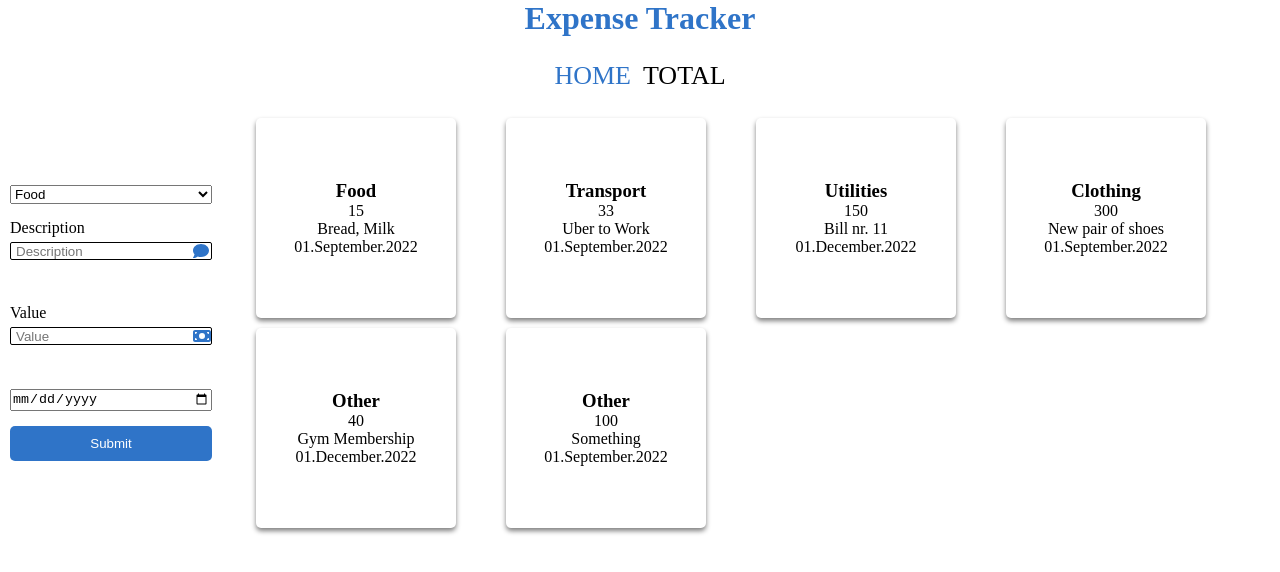
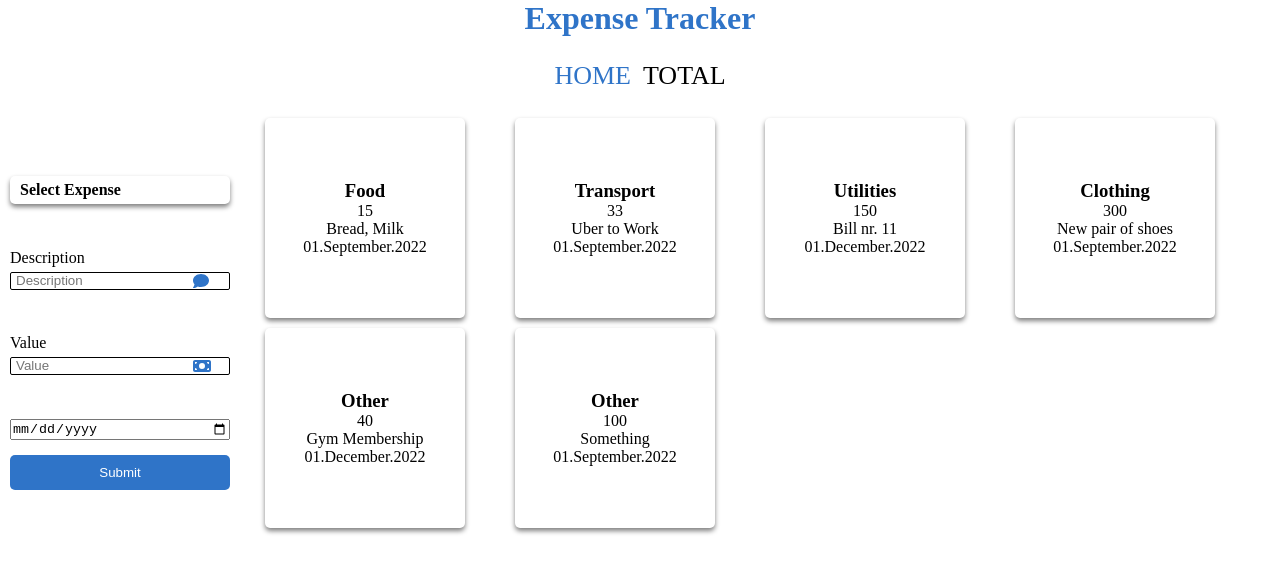
Before and after one commit to labasfrane/expense-tracker, a React (Create React App) app: page / in a window 1280 px wide. Shown: the top 572 px of the page. Built offline with nearby package versions, Linux system fonts and the light colour scheme; data requests are answered from the project's data file.

Commit message:
Added DropDown Component

```diff
--- /dev/null
+++ b/src/components/DropDown/index.jsx
@@ -0,0 +1,42 @@
+import { useState } from "react";
+
+import "./index.scss";
+
+const DropDown = ({ data }) => {
+  const [isOpen, setIsOpen] = useState(false);
+  const [selectedOption, setSelectedOption] = useState(null);
+  console.log(selectedOption);
+
+  const toggle = () => {
+    setIsOpen((prevOpen) => !prevOpen);
+  };
+
+  const onOptionClicked = (value) => {
+    setSelectedOption(value);
+    setIsOpen(false);
+    console.log(selectedOption);
+  };
+
+  return (
+    <div className="dropdown">
+      <div onClick={toggle} className="dropdown__header">
+        Select Expense
+      </div>
+      {isOpen && (
+        <ul className="dropdown__list">
+          {data.map((option) => (
+            <li
+              className="dropdown__list--item"
+              onClick={() => onOptionClicked(option)}
+              key={Math.random()}
+            >
+              {option}
+            </li>
+          ))}
+        </ul>
+      )}
+    </div>
+  );
+};
+
+export default DropDown;
--- /dev/null
+++ b/src/components/DropDown/index.scss
@@ -0,0 +1,42 @@
+@import "styles/colors.scss";
+
+.dropdown {
+  width: 22rem;
+  margin: 2rem auto;
+
+  &__header {
+    margin-bottom: 1rem;
+    border-radius: 0.5rem;
+    padding: 0.5rem 2rem 0.5rem 1rem;
+    box-shadow: $box-shadow;
+    font-weight: 700;
+  }
+
+  &__list {
+    position: absolute;
+    padding: 0;
+    margin: 0;
+    padding-left: 1em;
+    background: #ffffff;
+    border: 2px solid #e5e5e5;
+    box-sizing: border-box;
+
+    &:first-child {
+      padding-top: 0.8em;
+    }
+  }
+
+  &__list-container {
+    background-color: #fff;
+  }
+
+  &__list--item {
+    margin-bottom: 0.8rem;
+    cursor: pointer;
+    width: 20rem;
+
+    &:hover {
+      background-color: $color-primary;
+    }
+  }
+}
--- a/src/components/ExpensesForm/index.jsx
+++ b/src/components/ExpensesForm/index.jsx
@@ -7,6 +7,7 @@ import { faComment } from "@fortawesome/free-solid-svg-icons";
 import { faMoneyBill } from "@fortawesome/free-solid-svg-icons/index";
 
 import "./index.scss";
+import DropDown from "components/DropDown/index";
 
 const ExpensesForm = () => {
   const expensesHttp = new ExpensesHttp();
@@ -16,15 +17,11 @@ const ExpensesForm = () => {
     await expensesHttp.createExpense(data);
   };
 
+  const options = ["Food", "Transport", "Utilities", "Clothing", "Other"];
+
   return (
     <Form onSubmit={submitHandler}>
-      <select>
-        <option value="Food">Food</option>
-        <option value="Transport">Transport</option>
-        <option value="Utilities">Utilities</option>
-        <option value="Clothing">Clothing</option>
-        <option value="Other">Other</option>
-      </select>
+      <DropDown data={options} />
       <InputField
         label="Description"
         icon={faComment}
--- a/src/views/App/ExpenseDashboard/index.jsx
+++ b/src/views/App/ExpenseDashboard/index.jsx
@@ -2,9 +2,9 @@ import { useEffect, useMemo, useCallback, useContext } from "react";
 import ExpensesForm from "components/ExpensesForm/index";
 import ExpensesList from "components/ExpensesList/index";
 import ExpensesHttp from "http/expenses.http";
+import { ExpensesContext } from "context/expenses.ctx";
 
 import "./index.scss";
-import { ExpensesContext } from "context/expenses.ctx";
 
 const ExpenseDashboard = () => {
   const { data, setData } = useContext(ExpensesContext);
```
